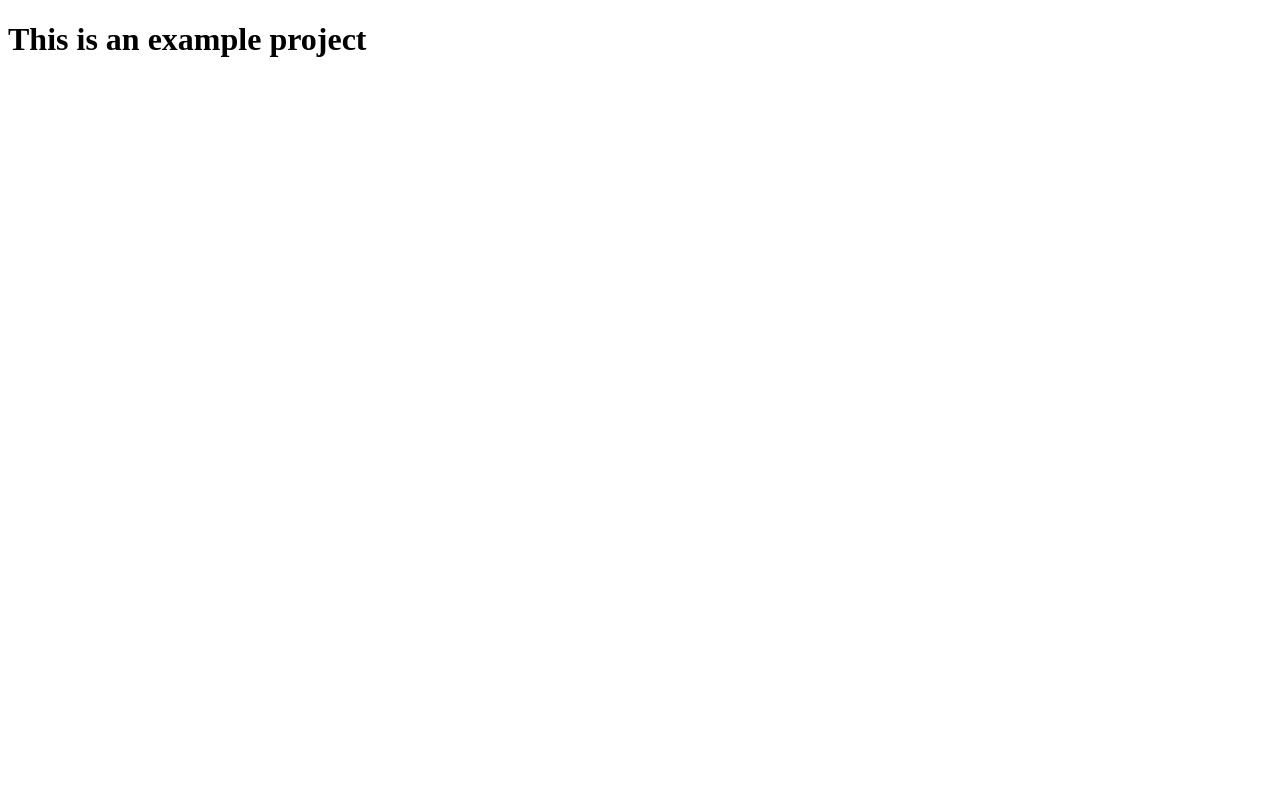
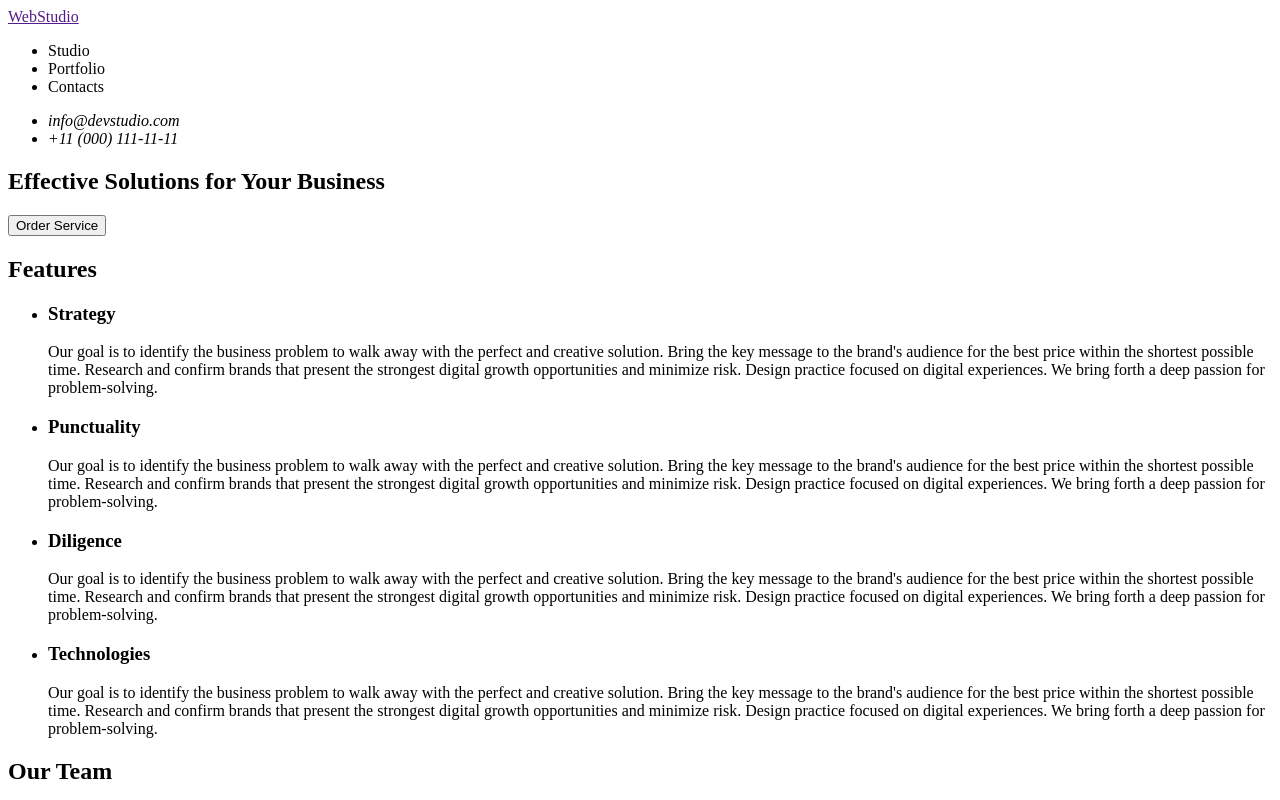
Before and after one commit to vladsergmvs/goit-markup-hw-01, a plain HTML site: page index.html in a window 1280 px wide. Shown: the top 800 px of the page. Drawn offline with Linux system fonts and the light colour scheme.

Commit message:
added new files

```diff
--- a/index.html
+++ b/index.html
@@ -6,9 +6,112 @@
     <title>Document</title>
   </head>
   <body>
-    <h1>This is an example project</h1>
-    <header></header>
-    <main></main>
-    <footer></footer>
+    <header>
+      <nav>
+        <a href="">WebStudio</a>
+        <ul>
+          <li><a href=""></a>Studio</li>
+          <li><a href=""></a>Portfolio</li>
+          <li><a href=""></a>Contacts</li>
+        </ul>
+      </nav>
+      <address>
+        <ul>
+          <li><a href="mailto:info@devstudio.com"></a>info@devstudio.com</li>
+          <li><a href="tel:+110001111111"></a>+11 (000) 111-11-11</li>
+        </ul>
+      </address>
+    </header>
+    <main>
+      <section>
+        <h1>Effective Solutions for Your Business</h1>
+        <button type="button">Order Service</button>
+      </section>
+      <section>
+        <h2>Features</h2>
+        <ul>
+          <li>
+            <h3>Strategy</h3>
+            <p>
+              Our goal is to identify the business problem to walk away with the
+              perfect and creative solution. Bring the key message to the
+              brand's audience for the best price within the shortest possible
+              time. Research and confirm brands that present the strongest
+              digital growth opportunities and minimize risk. Design practice
+              focused on digital experiences. We bring forth a deep passion for
+              problem-solving.
+            </p>
+          </li>
+          <li>
+            <h3>Punctuality</h3>
+            <p>
+              Our goal is to identify the business problem to walk away with the
+              perfect and creative solution. Bring the key message to the
+              brand's audience for the best price within the shortest possible
+              time. Research and confirm brands that present the strongest
+              digital growth opportunities and minimize risk. Design practice
+              focused on digital experiences. We bring forth a deep passion for
+              problem-solving.
+            </p>
+          </li>
+          <li>
+            <h3>Diligence</h3>
+            <p>
+              Our goal is to identify the business problem to walk away with the
+              perfect and creative solution. Bring the key message to the
+              brand's audience for the best price within the shortest possible
+              time. Research and confirm brands that present the strongest
+              digital growth opportunities and minimize risk. Design practice
+              focused on digital experiences. We bring forth a deep passion for
+              problem-solving.
+            </p>
+          </li>
+          <li>
+            <h3>Technologies</h3>
+            <p>
+              Our goal is to identify the business problem to walk away with the
+              perfect and creative solution. Bring the key message to the
+              brand's audience for the best price within the shortest possible
+              time. Research and confirm brands that present the strongest
+              digital growth opportunities and minimize risk. Design practice
+              focused on digital experiences. We bring forth a deep passion for
+              problem-solving.
+            </p>
+          </li>
+        </ul>
+      </section>
+      <section>
+        <h2>Our Team</h2>
+        <ul>
+          <li>
+            <img src="./images/img-0.png" alt="Mark Guerrero" />
+            <h3>Mark Guerrero</h3>
+            <p>Product Designer</p>
+          </li>
+          <li>
+            <img src="./images/img-1.png" alt="Tom Ford" />
+            <h3>Tom Ford</h3>
+            <p>Frontend Developer</p>
+          </li>
+          <li>
+            <img src="./images/img-2.png" alt="Camila Garcia" />
+            <h3>Camila Garcia</h3>
+            <p>Marketing</p>
+          </li>
+          <li>
+            <img src="./images/img-3.png" alt="Daniel Wilson" />
+            <h3>Daniel Wilson</h3>
+            <p>UI Designer</p>
+          </li>
+        </ul>
+      </section>
+    </main>
+    <footer>
+      <a href="">WebStudio</a>
+      <p>
+        Increase the flow of customers and sales for your business with digital
+        marketing & growth solutions.
+      </p>
+    </footer>
   </body>
 </html>
```
Also changed, not shown: images/img-0.png (added), images/img-1.png (added), images/img-2.png (added), images/img-3.png (added).
